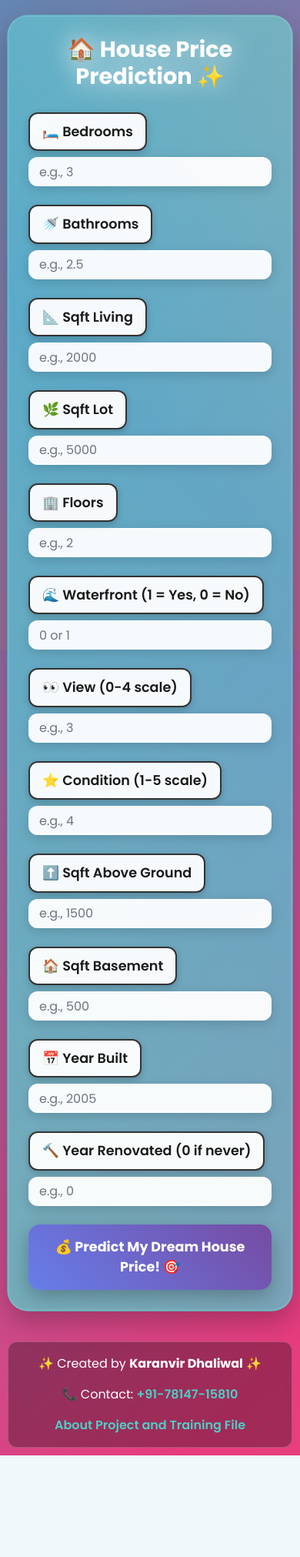
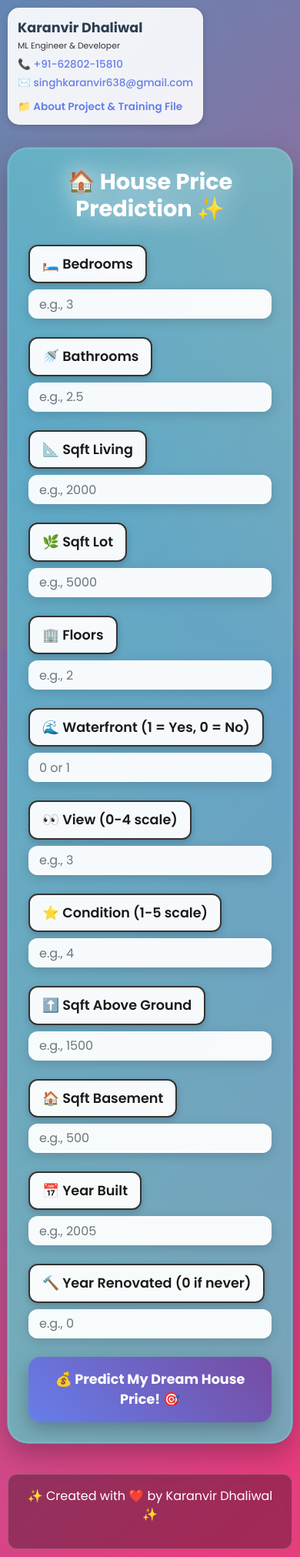
Before and after one commit to singhkaranvir638-rgb/Delhi-House-Price-Prediction, a Flask app: page / in a window 390 px wide. Shown: the whole page at 77% size. Before the commit the page ends 1891 px from the top, so only its background shows below. Run offline with Flask 3, Linux system fonts and the light colour scheme; parts of the project's set-up code (start-up, migrations or seed data) failed here and were passed over; some libraries are stand-ins or nearby versions.

Commit message:
Update templates/index.html

```diff
--- a/templates/index.html
+++ b/templates/index.html
@@ -69,7 +69,7 @@
             left: 20px;
             z-index: 20;
             background: rgba(255, 255, 255, 0.9);
-            padding: 12px 16px;
+            padding: 16px;
             border-radius: 15px;
             box-shadow: 0 5px 15px rgba(0, 0, 0, 0.2);
             font-family: 'Poppins', sans-serif;
@@ -84,6 +84,11 @@
         .personal-badge:hover {
             transform: translateY(-3px);
             box-shadow: 0 8px 25px rgba(0, 0, 0, 0.3);
+        }
+
+        .personal-badge strong {
+            font-size: 1.1rem;
+            color: #2c3e50;
         }
 
         .personal-badge a {
@@ -276,8 +281,8 @@
             .personal-badge {
                 top: 10px;
                 left: 10px;
-                font-size: 0.8rem;
-                padding: 10px;
+                font-size: 0.85rem;
+                padding: 12px;
             }
         }
 
@@ -286,7 +291,10 @@
             h2 { font-size: 1.8rem; }
             .btn-primary { font-size: 1.1rem; padding: 16px; }
             .personal-badge {
-                display: none; /* Hide on very small screens to avoid clutter */
+                position: static;
+                margin-bottom: 20px;
+                align-self: flex-start;
+                box-shadow: 0 3px 10px rgba(0,0,0,0.15);
             }
         }
 
@@ -305,8 +313,9 @@
     <div class="personal-badge">
         <strong>Karanvir Dhaliwal</strong><br>
         <small>ML Engineer & Developer</small><br>
-        <a href="tel:+917814715810">📞 +91-78147-15810</a>
-        <a href="mailto:karanvirdhaliwal@example.com">✉️ Email Me</a>
+        <a href="tel:+916280215810">📞 +91-62802-15810</a>
+        <a href="mailto:singhkaranvir638@gmail.com">✉️ singhkaranvir638@gmail.com</a>
+        <a href="/about" style="margin-top: 10px; font-weight: 600;">📁 About Project & Training File</a>
     </div>
 
     <!-- Time-based overlays -->
@@ -387,9 +396,8 @@
     </main>
 
     <footer class="footer" role="contentinfo">
-        <p>✨ Created by <strong>Karanvir Dhaliwal</strong> ✨</p>
-        <p>📞 Contact: <a href="tel:+917814715810">+91-78147-15810</a></p>
-        <strong><a href="/about"> About Project and Training File</a></strong>
+        <p>✨ Created with ❤️ by Karanvir Dhaliwal ✨</p>
+        <!-- Removed contact info since it's now at the top -->
     </footer>
 
     <script>
```
